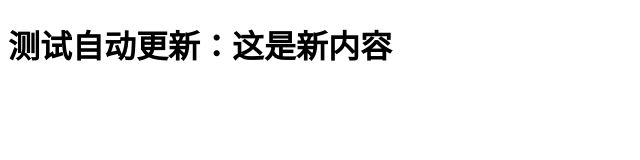
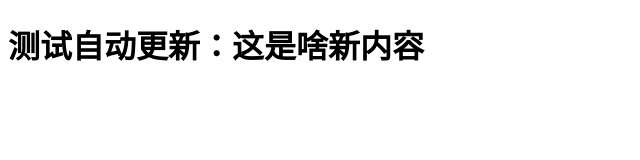
Before and after one commit to zwy2673976185-design/Auto-Update, a website: page test.html in a window 1280 px wide. Shown: the whole page, without its empty margins (0-640 px from the left). Drawn offline with Linux system fonts and the light colour scheme.

Commit message:
Update test.html

```diff
--- a/test.html
+++ b/test.html
@@ -1,6 +1,6 @@
 <!DOCTYPE html>
 <html>
 <body>
-    <h1>测试自动更新：这是新内容</h1>
+    <h1>测试自动更新：这是啥新内容</h1>
 </body>
 </html>
```
